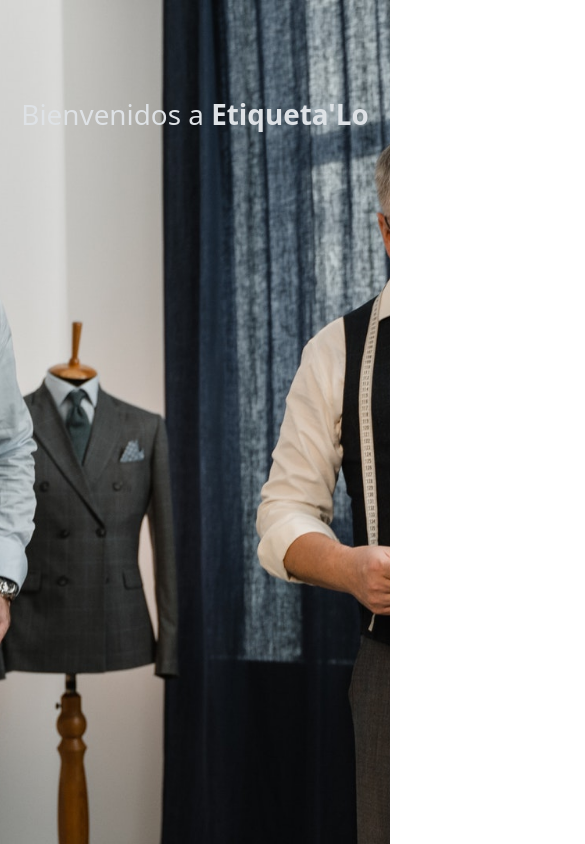
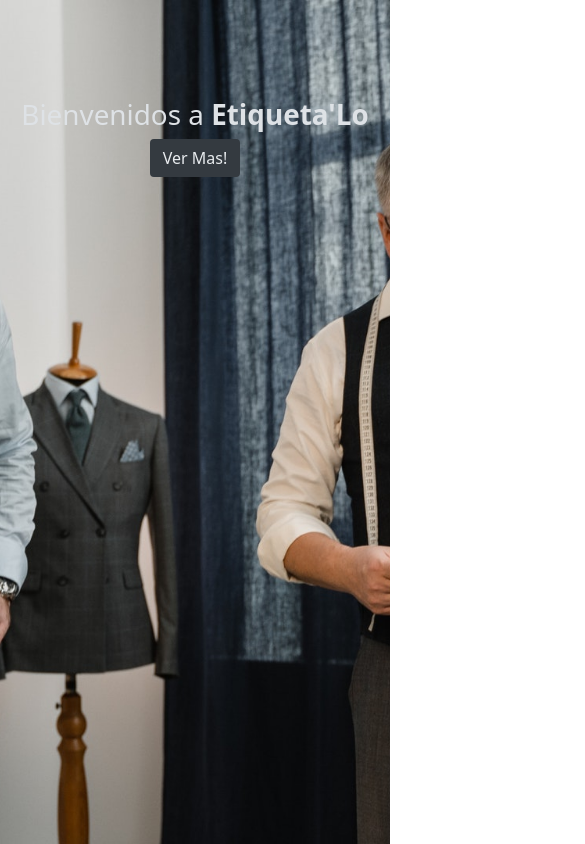
Before and after one commit to FrancoCominotti/Etiqueta-Lo---proyect, a website: page index.html in a window 390 px wide. Shown: the top 844 px of the page, 585 px wide, since content can reach past the window. Drawn offline with nearby package versions, Linux system fonts and the light colour scheme.

Commit message:
Fixeo de index

```diff
--- a/index.html
+++ b/index.html
@@ -17,7 +17,9 @@
 
   <main class="index">
     <h1 class="texto-inicial">Bienvenidos a <b>Etiqueta'Lo</b></h1>
-    <a class="btn d-flex" href="./pagina-web/home.html" role="button">Ver Mas!</a>
+    <div class="d-flex home">
+    <a class="btn" href="./pagina-web/home.html" role="button">Ver Mas!</a>
+    </div>
   </main>
 
 <script src="https://cdn.jsdelivr.net/npm/bootstrap@5.0.2/dist/js/bootstrap.bundle.min.js" integrity="sha384-MrcW6ZMFYlzcLA8Nl+NtUVF0sA7MsXsP1UyJoMp4YLEuNSfAP+JcXn/tWtIaxVXM" crossorigin="anonymous"></script>
--- a/scss/_generales.scss
+++ b/scss/_generales.scss
@@ -11,8 +11,8 @@
         a {
             background-color: $color-primary;
             color: $color-secundary;
-            margin-left: 900px;
-            margin-right: 900px;
+        }
+        .home {
             justify-content: center;
         }
     }
--- a/scss/_media.scss
+++ b/scss/_media.scss
@@ -57,6 +57,11 @@
             }
         }
     }
+    .index {
+        a {
+
+        }
+    }
 }
 
 @media (max-width: 850px) {
```
Also changed, not shown: css/style.css.
